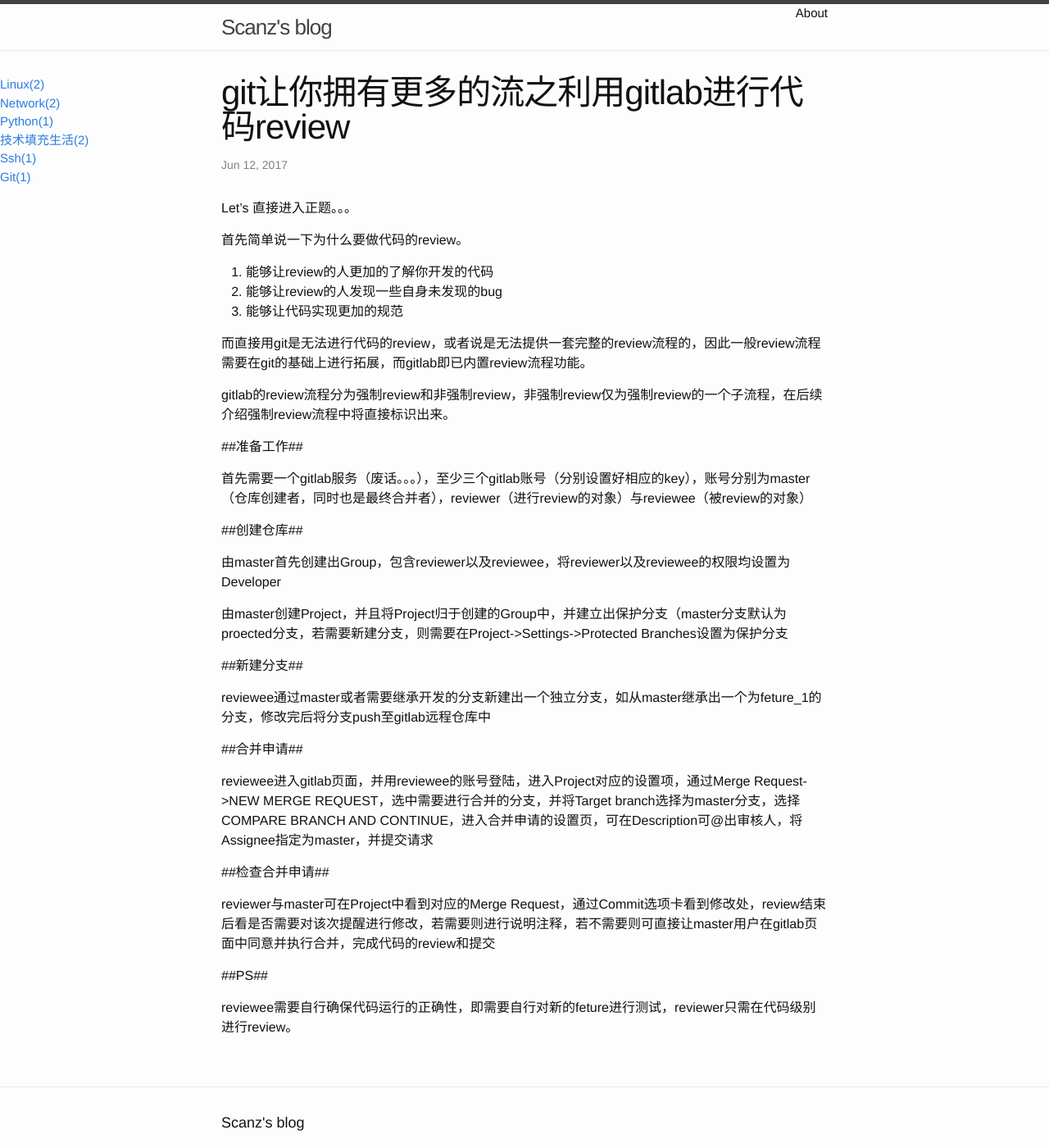
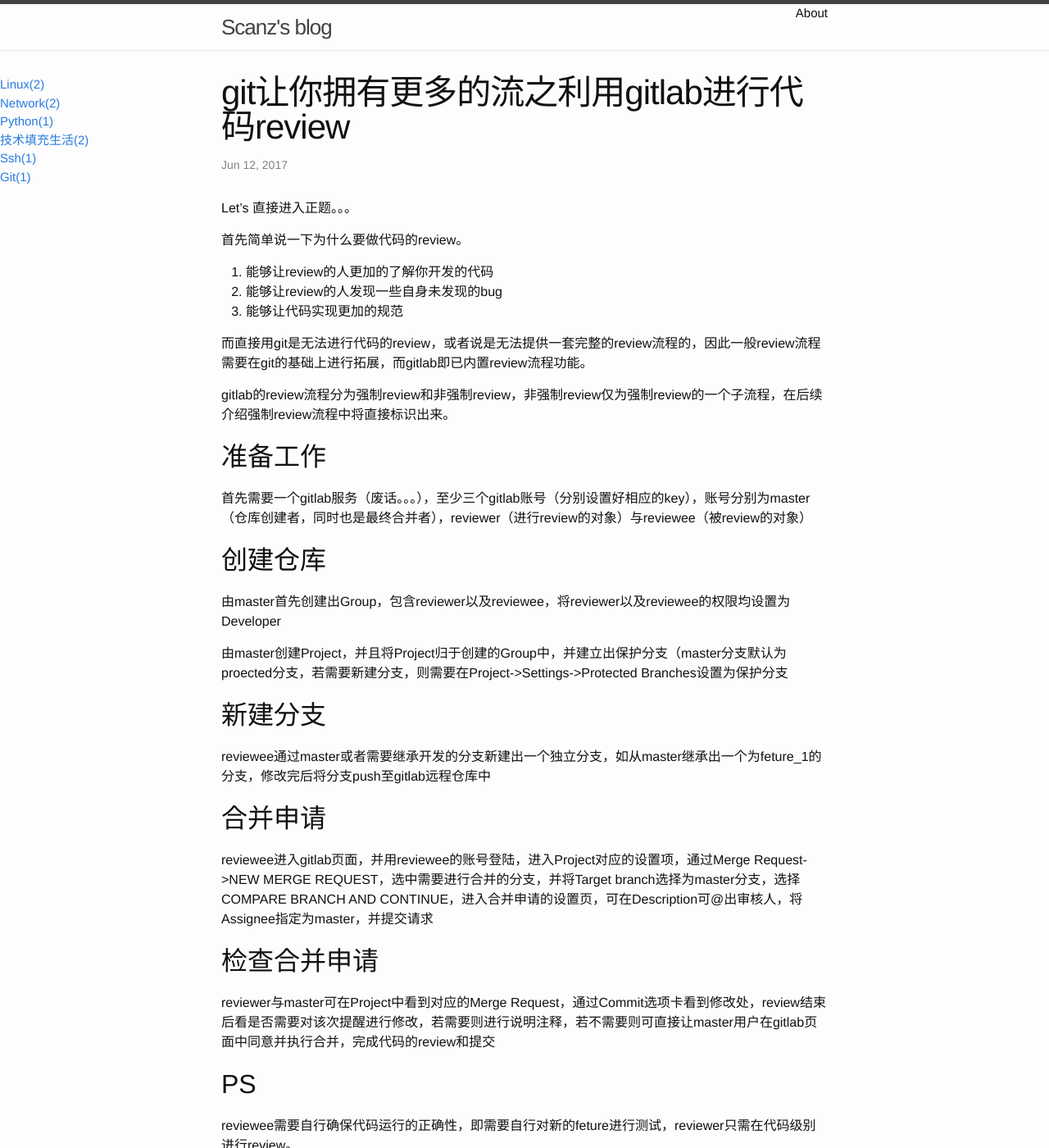
Before and after one commit to allen1989127/blog, a Jekyll site: the page built from _posts/2017-6-12-Git-give-u-more-flow.md, in a window 1280 px wide and 1400 px high. Shown: the whole window at 82% size. Built offline with Jekyll 4.4.1, drawn with Linux system fonts in a browser that asks for light colours.

```diff
--- a/_posts/2017-6-12-Git-give-u-more-flow.md
+++ b/_posts/2017-6-12-Git-give-u-more-flow.md
@@ -17,28 +17,28 @@ Let's 直接进入正题。。。
 
 gitlab的review流程分为强制review和非强制review，非强制review仅为强制review的一个子流程，在后续介绍强制review流程中将直接标识出来。
 
-##准备工作##
+## 准备工作
 
 首先需要一个gitlab服务（废话。。。），至少三个gitlab账号（分别设置好相应的key），账号分别为master（仓库创建者，同时也是最终合并者），reviewer（进行review的对象）与reviewee（被review的对象）
 
-##创建仓库##
+## 创建仓库
 
 由master首先创建出Group，包含reviewer以及reviewee，将reviewer以及reviewee的权限均设置为Developer
 
 由master创建Project，并且将Project归于创建的Group中，并建立出保护分支（master分支默认为proected分支，若需要新建分支，则需要在Project->Settings->Protected Branches设置为保护分支
 
-##新建分支##
+## 新建分支
 
 reviewee通过master或者需要继承开发的分支新建出一个独立分支，如从master继承出一个为feture_1的分支，修改完后将分支push至gitlab远程仓库中
 
-##合并申请##
+## 合并申请
 
 reviewee进入gitlab页面，并用reviewee的账号登陆，进入Project对应的设置项，通过Merge Request->NEW MERGE REQUEST，选中需要进行合并的分支，并将Target branch选择为master分支，选择COMPARE BRANCH AND CONTINUE，进入合并申请的设置页，可在Description可@出审核人，将Assignee指定为master，并提交请求
 
-##检查合并申请##
+## 检查合并申请
 
 reviewer与master可在Project中看到对应的Merge Request，通过Commit选项卡看到修改处，review结束后看是否需要对该次提醒进行修改，若需要则进行说明注释，若不需要则可直接让master用户在gitlab页面中同意并执行合并，完成代码的review和提交
 
-##PS##
+## PS
 
 reviewee需要自行确保代码运行的正确性，即需要自行对新的feture进行测试，reviewer只需在代码级别进行review。
```
